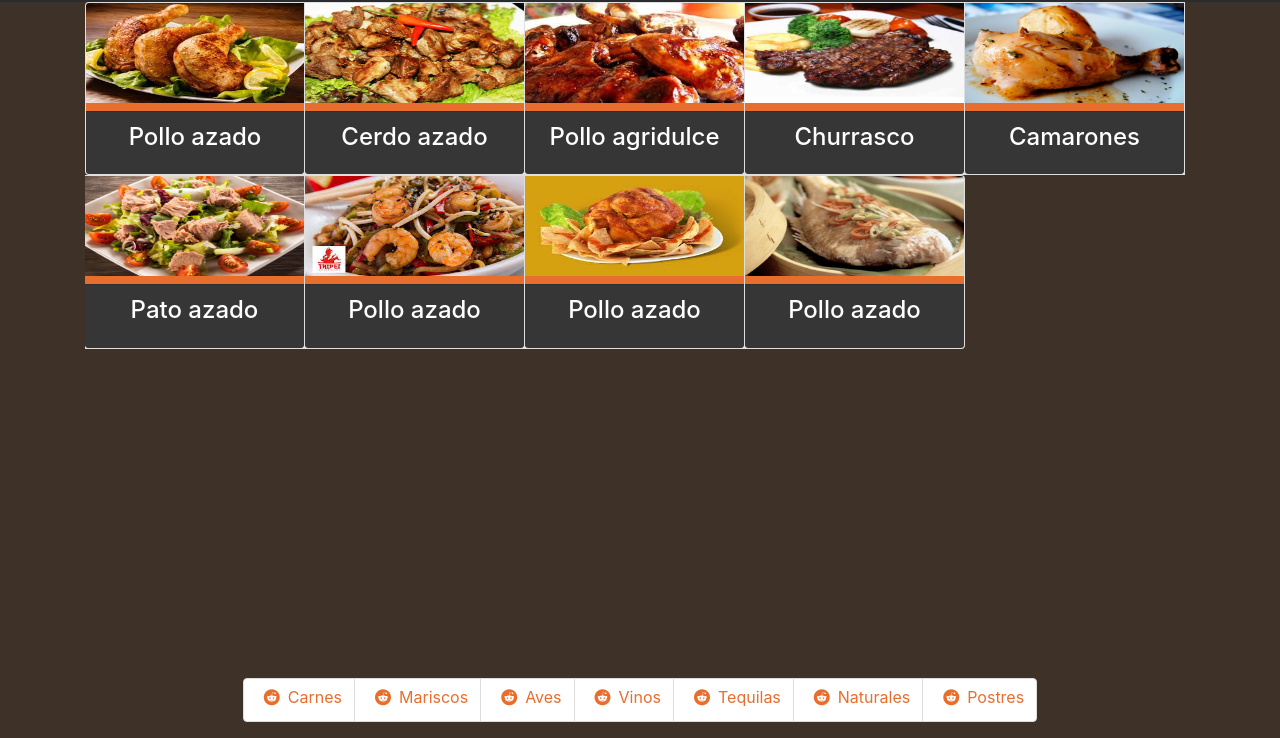
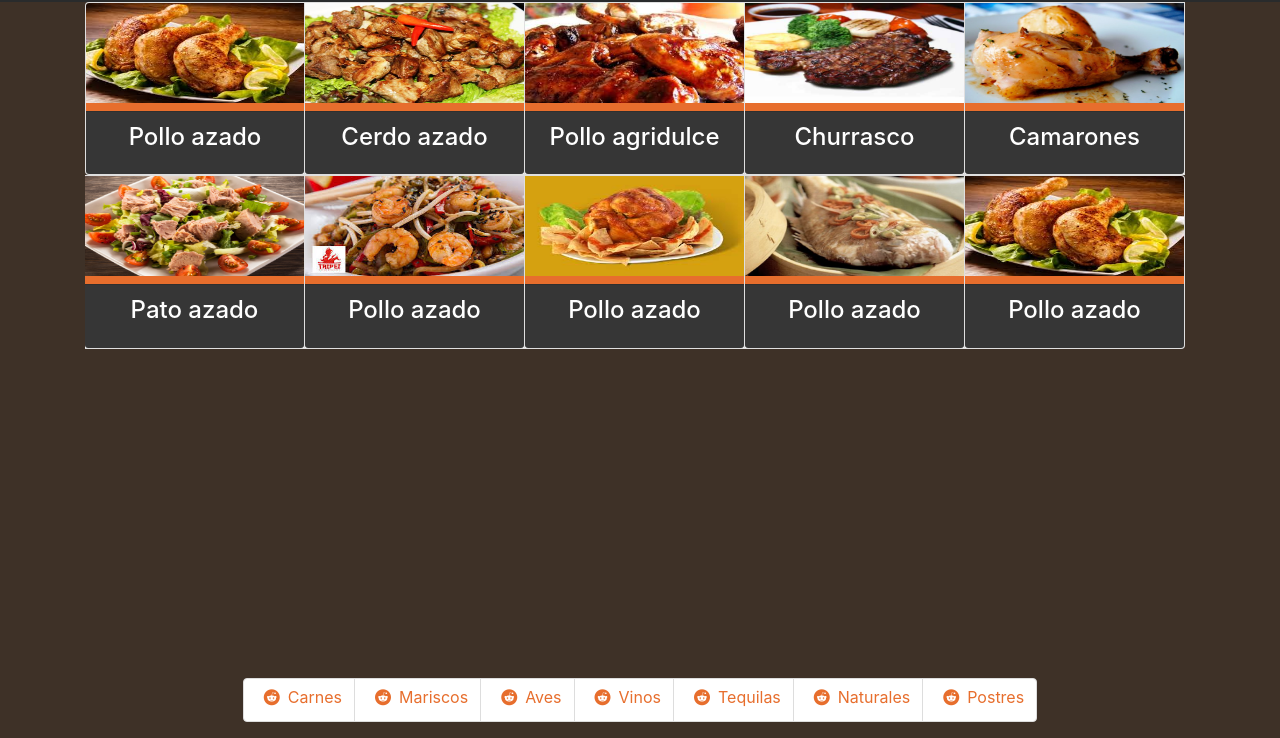
Before and after one commit to motedyn/2017_pos_restaurante, a plain HTML site: page index1.html in a window 1280 px wide. Shown: the part 62-800 px from the top of the page. Drawn offline with Linux system fonts and the light colour scheme; files whose address does not match are found by name.

Commit message:
update
update

```diff
--- a/index1.html
+++ b/index1.html
@@ -115,6 +115,14 @@
 			      <h4 class="card-title">Pollo azado</h4>
 				</div>
 			  </div>
+			  <div class="card" data-toggle="modal" data-target="#exampleModal" >
+			    <img class="card-img-top" src="images/1.jpg" alt="Card image cap">
+			    <div class="card-block">
+			    </div>
+			    <div class="card-footer">
+			      <h4 class="card-title">Pollo azado</h4>
+				</div>
+			  </div>
 			</div>
 		</div>
 
```
